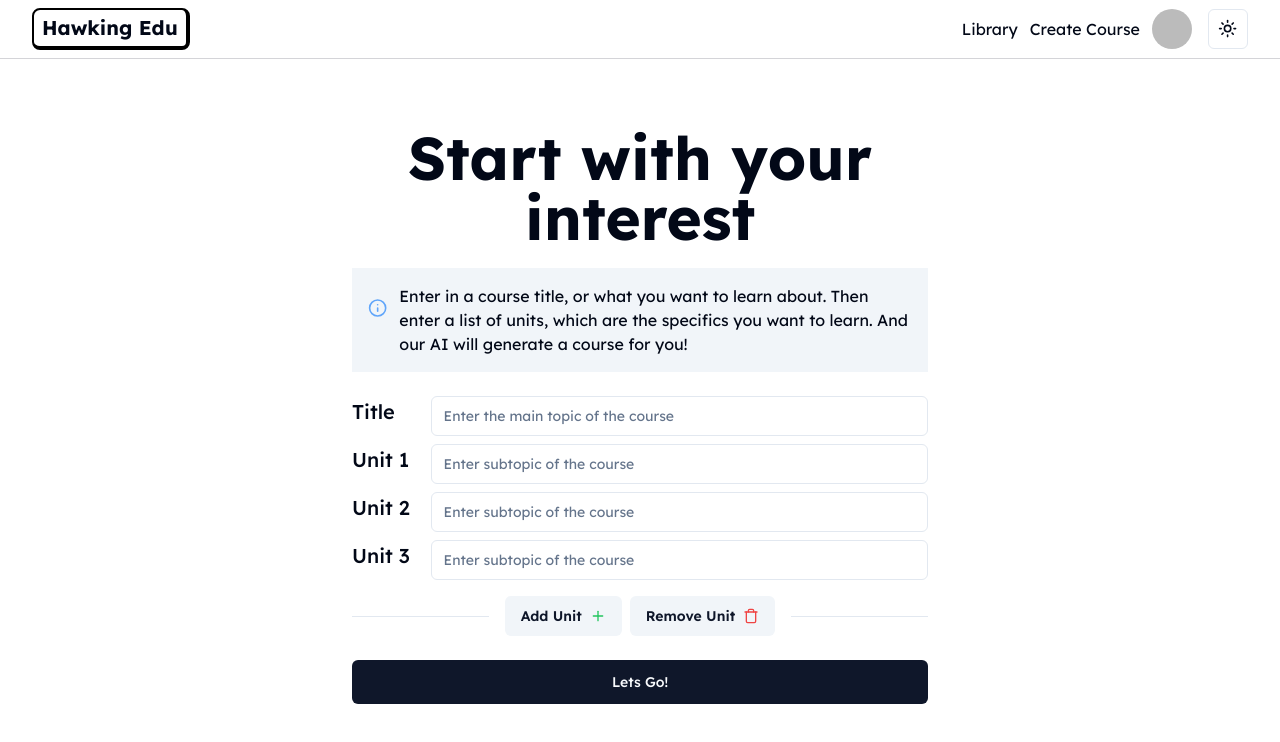
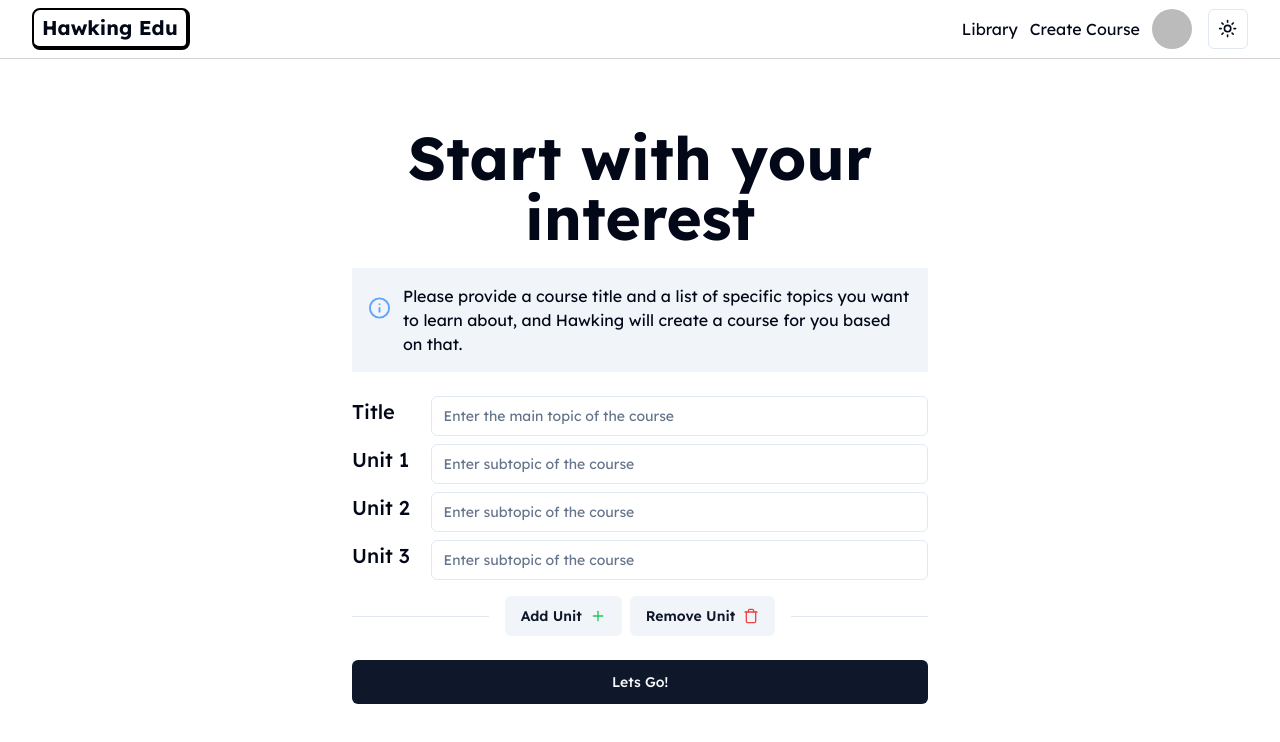
Before and after one commit to LamHoangCatVy/hawking, a Next.js app: page /create-course in a window 1280 px wide. Shown: the top 742 px of the page. Built offline with nearby package versions, Linux system fonts and the light colour scheme; no server answers; sample sign-in values are in the browser's storage.

Commit message:
redirect unverified user

```diff
--- a/src/app/create-course/page.tsx
+++ b/src/app/create-course/page.tsx
@@ -1,27 +1,27 @@
-import React from 'react'
+import React from "react";
 import { InfoIcon } from "lucide-react";
-import CreateCourseForm from '@/components/CreateCourseForm';
+import CreateCourseForm from "@/components/CreateCourseForm";
+import { getAuthSession } from "@/lib/auth";
+import { redirect } from "next/navigation";
 
-type Props = {}
+type Props = {};
 
-const CreateCourse = (props: Props) => {
+const CreateCourse = async (props: Props) => {
+  const session = await getAuthSession()
+  if(!session?.user){
+    return redirect("/library")
+  }
+
   return (
     <div className="flex flex-col items-start max-w-xl px-8 mx-auto my-16 sm:px-0">
-      <h1 className="self-center text-3xl font-bold text-center sm:text-6xl">
-        Start with your interest
-      </h1>
+      <h1 className="self-center text-3xl font-bold text-center sm:text-6xl">Start with your interest</h1>
       <div className="flex p-4 mt-5 border-none bg-secondary">
         <InfoIcon className="w-12 h-12 mr-3 text-blue-400" />
-        <div>
-          Enter in a course title, or what you want to learn about. Then enter a
-          list of units, which are the specifics you want to learn. And our AI
-          will generate a course for you!
-        </div>
+        <div>Please provide a course title and a list of specific topics you want to learn about, and Hawking will create a course for you based on that.</div>
       </div>
-
       <CreateCourseForm />
     </div>
-  )
-}
+  );
+};
 
-export default CreateCourse
+export default CreateCourse;
--- a/src/components/Navbar.tsx
+++ b/src/components/Navbar.tsx
@@ -12,7 +12,6 @@ type Props = {};
 
 const Navbar = async (props: Props) => {
   const session = await getAuthSession()
-  console.log(session)
   return (
     <nav className="fixed inset-x-0 top-0 bg-white dark:bg-gray-950 z-[10] h-fit border-b border-zinc-300 py-2">
       <div className="flex items-center justify-center h-full gap-2 px-8 mx-auto sm:justify-between max-w-7xl">
```
